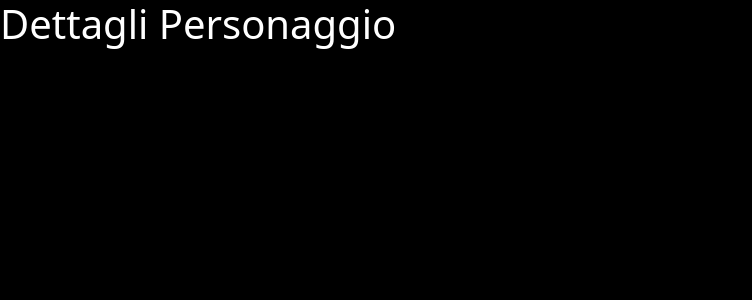
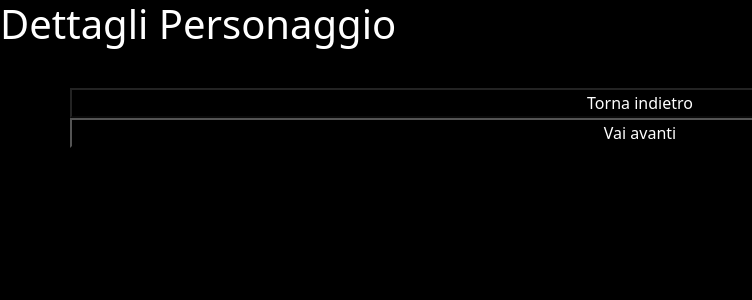
Before and after one commit to AgostaSalvatore/react-router, a React (Vite) app: page /characters/1 in a window 1280 px wide. Shown: the top 300 px of the page, without its empty margins (0-752 px from the left). Built offline with nearby package versions, Linux system fonts and the light colour scheme; no server answers.

Commit message:
feat: add character details page with navigation controls

```diff
--- a/src/pages/characters/DetailCharacter.jsx
+++ b/src/pages/characters/DetailCharacter.jsx
@@ -11,11 +11,16 @@ const DetailCharacter = () => {
 
     const [character, setCharacter] = useState({})
 
-    const getSingleProduct = () => {
-        axios.get(`https://rickandmortyapi.com/api/character${id}`).then((resp) => {
-            setProduct(resp.data)
+    const getSingleCharacter = () => {
+        axios.get(`https://rickandmortyapi.com/api/character/${id}`).then((resp) => {
+            setCharacter(resp.data)
         });
     }
+
+    useEffect(() => {
+        getSingleCharacter();
+    }, [id])
+
 
     return (
         <>
@@ -40,6 +45,22 @@ const DetailCharacter = () => {
                             {character.status}
                         </span>
                     </div>
+                    <button
+                        onClick={() => {
+                            navigate(`/characters/${id - 1}`)
+                        }} disabled={id === 1 ? true : false}
+                    >
+                        Torna indietro
+                    </button>
+
+
+                    <button
+                        onClick={() => {
+                            navigate(`/characters/${id + 1}`)
+                        }}
+                    >
+                        Vai avanti
+                    </button>
                 </div>
             </div>
         </>
```
